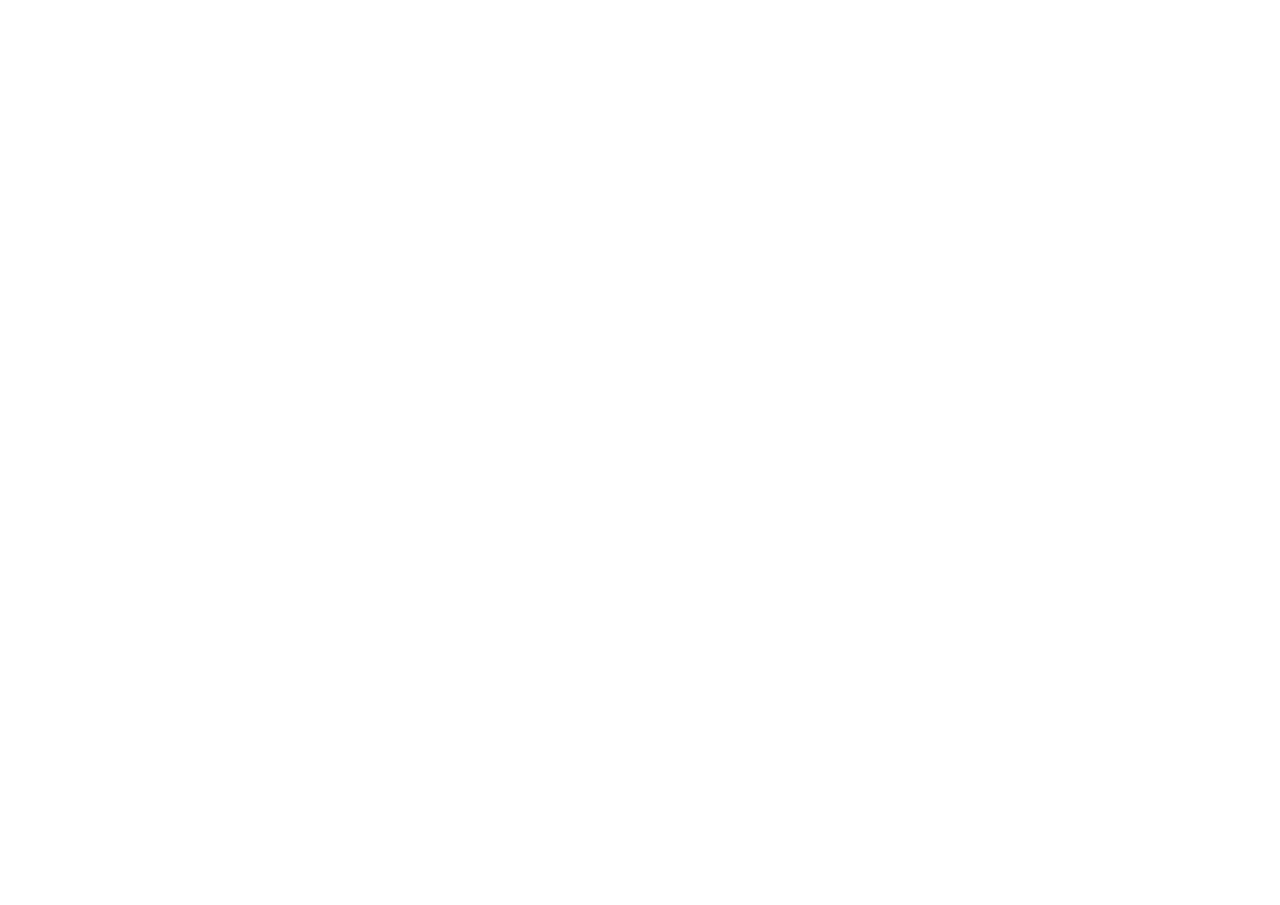
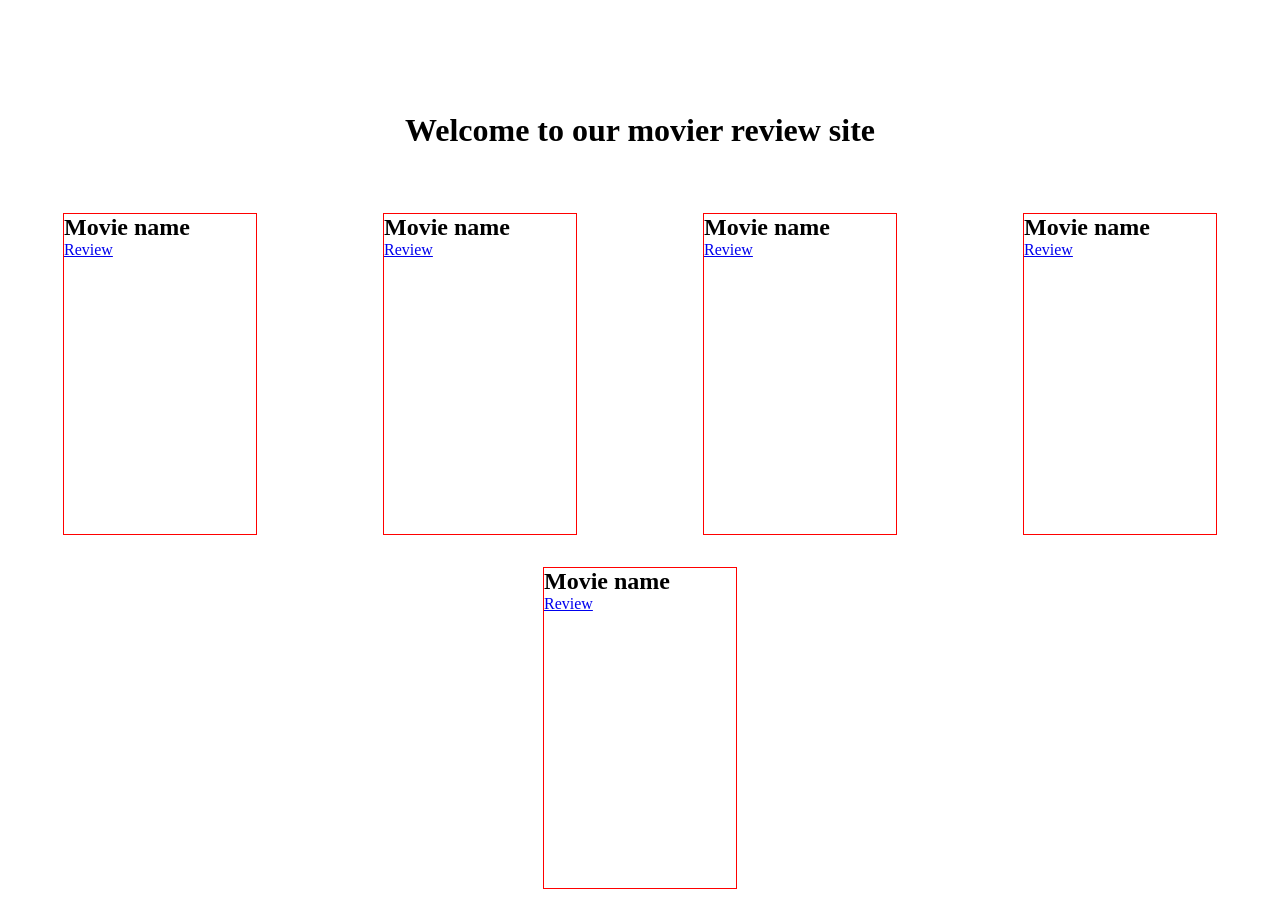
Before and after one commit to JimmyWallener/Moviesite, a plain HTML site: page index.html in a window 1280 px wide. Before the commit the page ends 800 px from the top, so only its background shows below. Drawn offline with Linux system fonts and the light colour scheme.

Commit message:
Added index.html structure

```diff
--- a/css/style.css
+++ b/css/style.css
@@ -5,7 +5,7 @@
 
 .grid-container {
     display: grid;
-    grid-template: auto auto auto / auto;
+    grid-template: 4rem auto auto / auto;
 }
 
 header {
@@ -16,6 +16,33 @@ header {
 
 main {
     grid-row: 2;
+    display: grid;
+    grid-template: auto auto / auto;
+}
+
+main .index-welcome {
+    grid-row: 1;
+    display: flex;
+    justify-content: center;
+    align-items: center;
+}
+
+main .index-welcome h1 {
+    padding: 3rem 0 3rem 0;
+}
+
+main .index-movies {
+    grid-row: 2;
+    display: flex;
+    flex-wrap: wrap;
+    justify-content: space-around;
+}
+
+main .index-movies .article-movie {
+    height: 20rem;
+    width: 12rem;
+    border: 1px solid red;
+    margin: 1rem 2rem 1rem 2rem;
 }
 
 footer {
--- a/index.html
+++ b/index.html
@@ -18,6 +18,31 @@
             <header>
             </header>
             <main>
+                <figure class="index-welcome">
+                    <h1>Welcome to our movier review site</h1>
+                </figure>
+                <figure class="index-movies">
+                    <article class="article-movie">
+                        <h1>Movie name</h1>
+                        <a href="movie_review_1.html">Review</a>
+                    </article>
+                    <article class="article-movie">
+                        <h1>Movie name</h1>
+                        <a href="movie_review_2.html">Review</a>
+                    </article>
+                    <article class="article-movie">
+                        <h1>Movie name</h1>
+                        <a href="movie_review_3.html">Review</a>
+                    </article>
+                    <article class="article-movie">
+                        <h1>Movie name</h1>
+                        <a href="movie_review_4.html">Review</a>
+                    </article>
+                    <article class="article-movie">
+                        <h1>Movie name</h1>
+                        <a href="movie_review_5.html">Review</a>
+                    </article>
+                </figure>
             </main>
             <footer>
             </footer>
```
